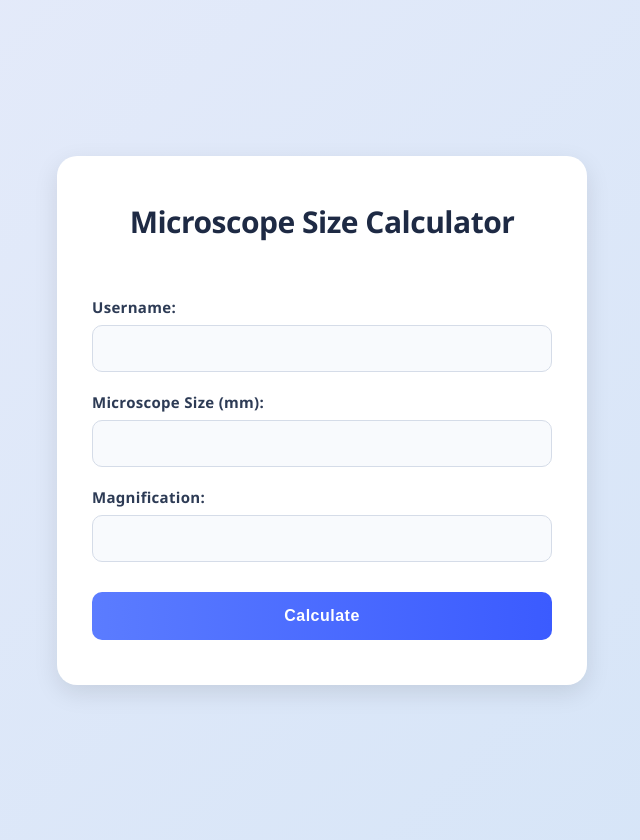
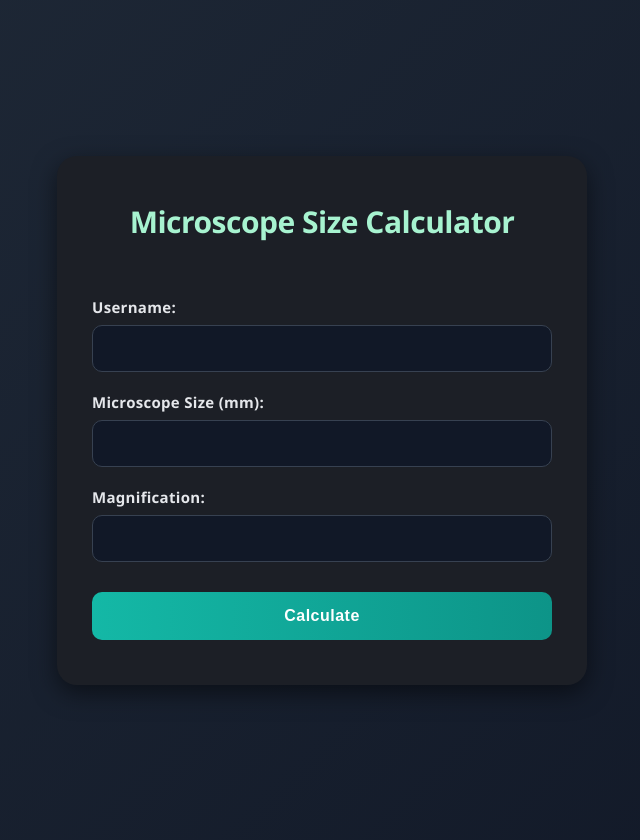
Before and after one commit to coderrrrr2/Microscope_app, a Flask app: page / in a window 1280 px wide. Shown: the whole page, without its empty margins (318-958 px from the left). Run offline with Flask 3, Linux system fonts and the light colour scheme.

Commit message:
changed structure

```diff
--- a/web/templates/index.html
+++ b/web/templates/index.html
@@ -2,26 +2,26 @@
 <html lang="en">
 <head>
   <meta charset="UTF-8">
-  <title>Microscope Calculator</title>
+  <title>Object Size Calculator</title>
 </head>
-<body style="font-family: 'Segoe UI', Tahoma, Geneva, Verdana, sans-serif; background: linear-gradient(135deg, #e6ebfa, #d4e4f7); margin: 0; min-height: 100vh; display: flex; justify-content: center; align-items: center; padding: 20px;">
-  <div style="max-width: 460px; width: 100%; background: #ffffff; padding: 45px 35px; border-radius: 20px; box-shadow: 0 8px 24px rgba(0, 0, 0, 0.1); transform: translateY(0); transition: transform 0.3s ease, box-shadow 0.3s ease;">
-    <h1 style="text-align: center; color: #1e2a44; font-size: 30px; font-weight: 700; margin: 0 0 35px; letter-spacing: -0.5px;">Microscope Size Calculator</h1>
+<body style="font-family: 'Segoe UI', Tahoma, Geneva, Verdana, sans-serif; background: linear-gradient(135deg, #1f2937, #111827); margin: 0; min-height: 100vh; display: flex; justify-content: center; align-items: center; padding: 20px;">
+  <div style="max-width: 460px; width: 100%; background: #1c1f26; padding: 45px 35px; border-radius: 20px; box-shadow: 0 8px 24px rgba(0, 0, 0, 0.5); transform: translateY(0); transition: transform 0.3s ease, box-shadow 0.3s ease;">
+    <h1 style="text-align: center; color: #a7f3d0; font-size: 30px; font-weight: 700; margin: 0 0 35px; letter-spacing: -0.5px;">Microscope Size Calculator</h1>
     <form method="post" style="display: flex; flex-direction: column;">
-      <label for="username" style="margin-top: 20px; font-weight: 600; color: #2d3b55; font-size: 15px; letter-spacing: 0.3px;">Username:</label>
-      <input type="text" id="username" name="username" required style="padding: 14px; margin-top: 8px; border-radius: 10px; border: 1px solid #d5dce8; font-size: 15px; background: #f8fafd; color: #2d3b55; transition: border-color 0.3s ease, box-shadow 0.3s ease;" onfocus="this.style.borderColor='#5b7cff'; this.style.boxShadow='0 0 0 3px rgba(91, 124, 255, 0.15)';" onblur="this.style.borderColor='#d5dce8'; this.style.boxShadow='none';">
+      <label for="username" style="margin-top: 20px; font-weight: 600; color: #e5e7eb; font-size: 15px; letter-spacing: 0.3px;">Username:</label>
+      <input type="text" id="username" name="username" required style="padding: 14px; margin-top: 8px; border-radius: 10px; border: 1px solid #374151; font-size: 15px; background: #111827; color: #f3f4f6; transition: border-color 0.3s ease, box-shadow 0.3s ease;" onfocus="this.style.borderColor='#14b8a6'; this.style.boxShadow='0 0 0 3px rgba(20, 184, 166, 0.3)';" onblur="this.style.borderColor='#374151'; this.style.boxShadow='none';">
 
-      <label for="microscope_size" style="margin-top: 20px; font-weight: 600; color: #2d3b55; font-size: 15px; letter-spacing: 0.3px;">Microscope Size (mm):</label>
-      <input type="number" step="any" id="microscope_size" name="microscope_size" required style="padding: 14px; margin-top: 8px; border-radius: 10px; border: 1px solid #d5dce8; font-size: 15px; background: #f8fafd; color: #2d3b55; transition: border-color 0.3s ease, box-shadow 0.3s ease;" onfocus="this.style.borderColor='#5b7cff'; this.style.boxShadow='0 0 0 3px rgba(91, 124, 255, 0.15)';" onblur="this.style.borderColor='#d5dce8'; this.style.boxShadow='none';">
+      <label for="microscope_size" style="margin-top: 20px; font-weight: 600; color: #e5e7eb; font-size: 15px; letter-spacing: 0.3px;">Microscope Size (mm):</label>
+      <input type="number" step="any" id="microscope_size" name="microscope_size" required style="padding: 14px; margin-top: 8px; border-radius: 10px; border: 1px solid #374151; font-size: 15px; background: #111827; color: #f3f4f6; transition: border-color 0.3s ease, box-shadow 0.3s ease;" onfocus="this.style.borderColor='#14b8a6'; this.style.boxShadow='0 0 0 3px rgba(20, 184, 166, 0.3)';" onblur="this.style.borderColor='#374151'; this.style.boxShadow='none';">
 
-      <label for="magnification" style="margin-top: 20px; font-weight: 600; color: #2d3b55; font-size: 15px; letter-spacing: 0.3px;">Magnification:</label>
-      <input type="number" step="any" id="magnification" name="magnification" required style="padding: 14px; margin-top: 8px; border-radius: 10px; border: 1px solid #d5dce8; font-size: 15px; background: #f8fafd; color: #2d3b55; transition: border-color 0.3s ease, box-shadow 0.3s ease;" onfocus="this.style.borderColor='#5b7cff'; this.style.boxShadow='0 0 0 3px rgba(91, 124, 255, 0.15)';" onblur="this.style.borderColor='#d5dce8'; this.style.boxShadow='none';">
+      <label for="magnification" style="margin-top: 20px; font-weight: 600; color: #e5e7eb; font-size: 15px; letter-spacing: 0.3px;">Magnification:</label>
+      <input type="number" step="any" id="magnification" name="magnification" required style="padding: 14px; margin-top: 8px; border-radius: 10px; border: 1px solid #374151; font-size: 15px; background: #111827; color: #f3f4f6; transition: border-color 0.3s ease, box-shadow 0.3s ease;" onfocus="this.style.borderColor='#14b8a6'; this.style.boxShadow='0 0 0 3px rgba(20, 184, 166, 0.3)';" onblur="this.style.borderColor='#374151'; this.style.boxShadow='none';">
 
-      <input type="submit" value="Calculate" style="margin-top: 30px; background: linear-gradient(90deg, #5b7cff, #3b5bff); color: #ffffff; border: none; padding: 15px; border-radius: 10px; cursor: pointer; font-size: 16px; font-weight: 600; letter-spacing: 0.5px; transition: background 0.3s ease, transform 0.2s ease, box-shadow 0.3s ease;" onmouseover="this.style.background='linear-gradient(90deg, #3b5bff, #2b4acc)'; this.style.transform='translateY(-2px)'; this.style.boxShadow='0 6px 15px rgba(91, 124, 255, 0.3)';" onmouseout="this.style.background='linear-gradient(90deg, #5b7cff, #3b5bff)'; this.style.transform='translateY(0)'; this.style.boxShadow='none';">
+      <input type="submit" value="Calculate" style="margin-top: 30px; background: linear-gradient(90deg, #14b8a6, #0d9488); color: #ffffff; border: none; padding: 15px; border-radius: 10px; cursor: pointer; font-size: 16px; font-weight: 600; letter-spacing: 0.5px; transition: background 0.3s ease, transform 0.2s ease, box-shadow 0.3s ease;" onmouseover="this.style.background='linear-gradient(90deg, #0d9488, #0f766e)'; this.style.transform='translateY(-2px)'; this.style.boxShadow='0 6px 15px rgba(20, 184, 166, 0.4)';" onmouseout="this.style.background='linear-gradient(90deg, #14b8a6, #0d9488)'; this.style.transform='translateY(0)'; this.style.boxShadow='none';">
     </form>
 
     {% if result %}
-      <div style="margin-top: 25px; padding: 16px; background: #ecfdf5; border: 1px solid #86efac; border-radius: 10px; color: #1a7f4a; font-weight: 600; text-align: center; font-size: 15px; transition: all 0.3s ease;">{{ result }}</div>
+      <div style="margin-top: 25px; padding: 16px; background: #064e3b; border: 1px solid #10b981; border-radius: 10px; color: #d1fae5; font-weight: 600; text-align: center; font-size: 15px; transition: all 0.3s ease;">{{ result }}</div>
     {% endif %}
   </div>
 </body>
```
